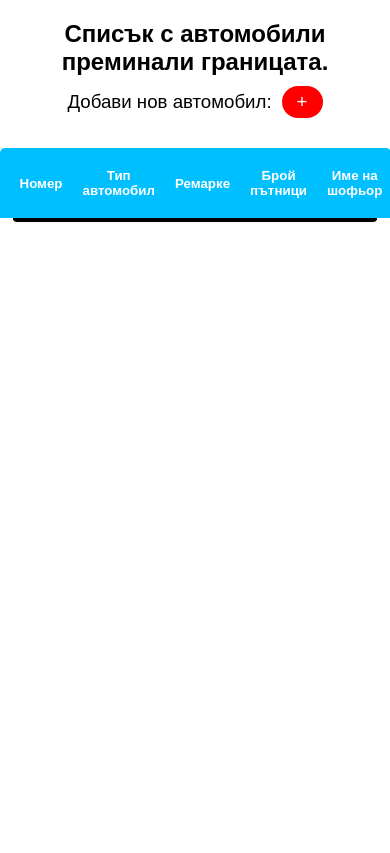
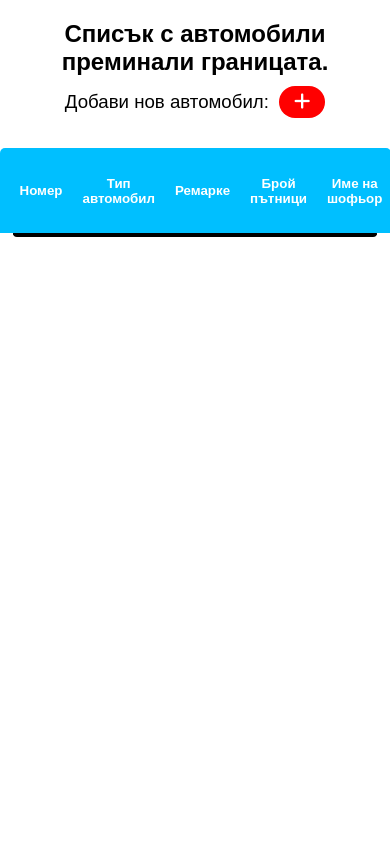
Before and after one commit to Qsen02/WWW-programing, a PHP site: page /WWW/automobile_list.php in a window 390 px wide. Run offline with PHP 8.4, Linux system fonts and the light colour scheme; data that the repository does not hold is empty.

Commit message:
styling updated

```diff
--- a/Crossed automobiles/add_automobile/add_automobile.css
+++ b/Crossed automobiles/add_automobile/add_automobile.css
@@ -102,6 +102,12 @@ a{
     background-color: rgb(203, 38, 38);
 }
 
+@media(max-width:1100px){
+    .form{
+        width: 50vw;
+    }
+}
+
 @media(max-width:620px){
     .form{
         font-size: 12pt;
--- a/Crossed automobiles/automobile_list/automobile_list.css
+++ b/Crossed automobiles/automobile_list/automobile_list.css
@@ -3,7 +3,10 @@
 *::before {
     margin: 0;
     padding: 0;
-    font-family: Arial, Helvetica, sans-serif;
+}
+
+p, h1, h2, h3, h4, h5, h6 {
+    font-family:Arial, Helvetica, sans-serif;
 }
 
 a {
@@ -97,6 +100,7 @@ a {
     justify-content: center;
     align-items: center;
     border-right: 2px solid black;
+    gap:5px;
 }
 
 .body-data:last-child {
@@ -109,6 +113,9 @@ a {
     }
     .container {
         width: 90vw;
+    }
+    .body-data:last-child{
+        flex-direction: column;
     }
 }
 @media (max-width: 800px) {
--- a/Crossed automobiles/automobile_list/automobile_list.php
+++ b/Crossed automobiles/automobile_list/automobile_list.php
@@ -6,6 +6,7 @@
     <meta name="viewport" content="width=device-width, initial-scale=1.0">
     <title>Преминали автомобили</title>
     <link rel="stylesheet" href="automobile_list.css">
+    <link rel="stylesheet" href="https://cdnjs.cloudflare.com/ajax/libs/font-awesome/6.4.2/css/all.min.css">
 </head>
 
 <body>
@@ -14,13 +15,13 @@
     $sql = "SELECT * FROM automobile";
     $result = mysqli_query($dbConnection, $sql);
     if (!$result) {
-        echo "<h1>Няма автомобили все още</h1>";
+        echo "<h2 align='center'>Няма автомобили все още</h2>";
     } else {
         ?>
         <h2 class="title">Списък с автомобили преминали границата.</h2>
         <div class="add">
             <p>Добави нов автомобил:</p>
-            <a href="../add_automobile/add_automobile.php" class="link">+</a>
+            <a href="../add_automobile/add_automobile.php" class="link"><i class="fa-solid fa-plus"></i></a>
         </div>
         <section class="container">
             <section class="header">
@@ -43,7 +44,7 @@
                     <p>Месец на преминаване</p>
                 </div>
                 <div class="header-items">
-                    <p>Информация за шофьор</p>
+                    <p>Опции за шофьор</p>
                 </div>
             </section>
             <section class="body">
@@ -75,7 +76,9 @@
                                 <p>{$row["month"]}</p>
                             </div>";
                     echo "<div class='body-data'>
-                                <a href='../driver_info/driver_info.php?id={$row['driver_id']}' class='link'>info</a>
+                                <a href='../driver_info/driver_info.php?id={$row['driver_id']}' class='link'><i class='fa-solid fa-info'></i></a>
+                                <a href='../delete_automobile/delete_automobile.php?id={$row['id']}' class='link'><i class='fa-solid fa-trash'></i></a>
+                                <a href='../edit_automobile.php/edit_automobile.php?id={$row['id']}' class='link'><i class='fa-solid fa-pen-to-square'></i></a>
                             </div>";
                     echo "</article>";
                 }
```
